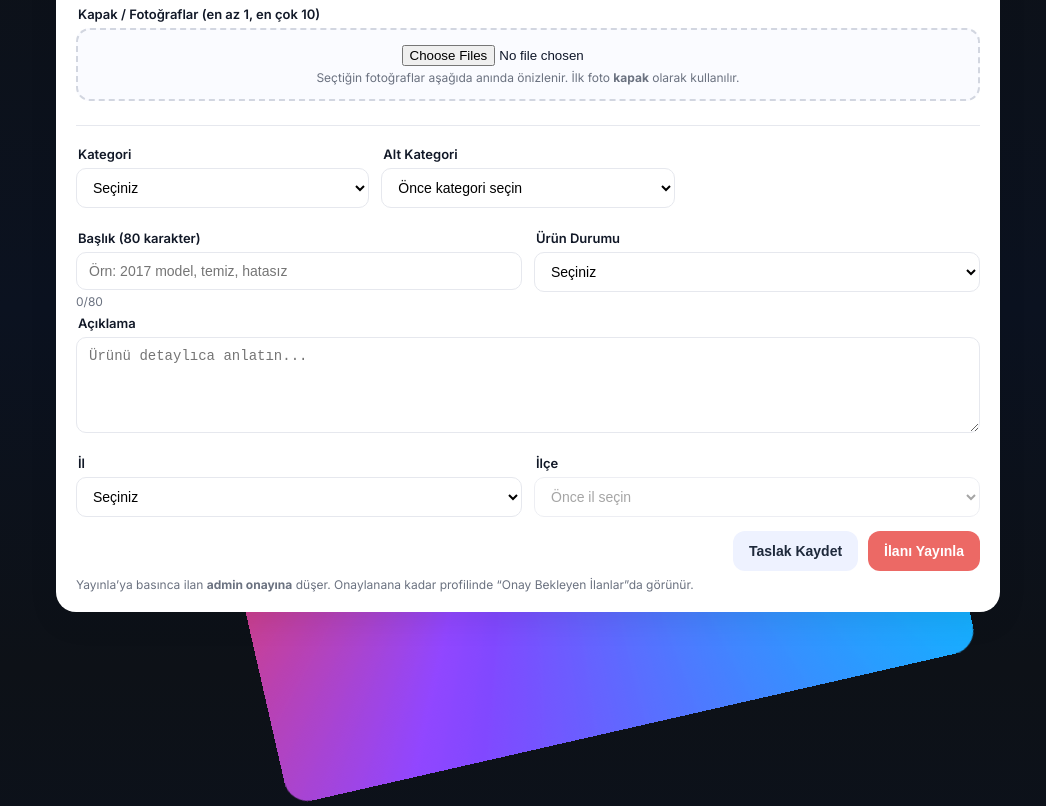
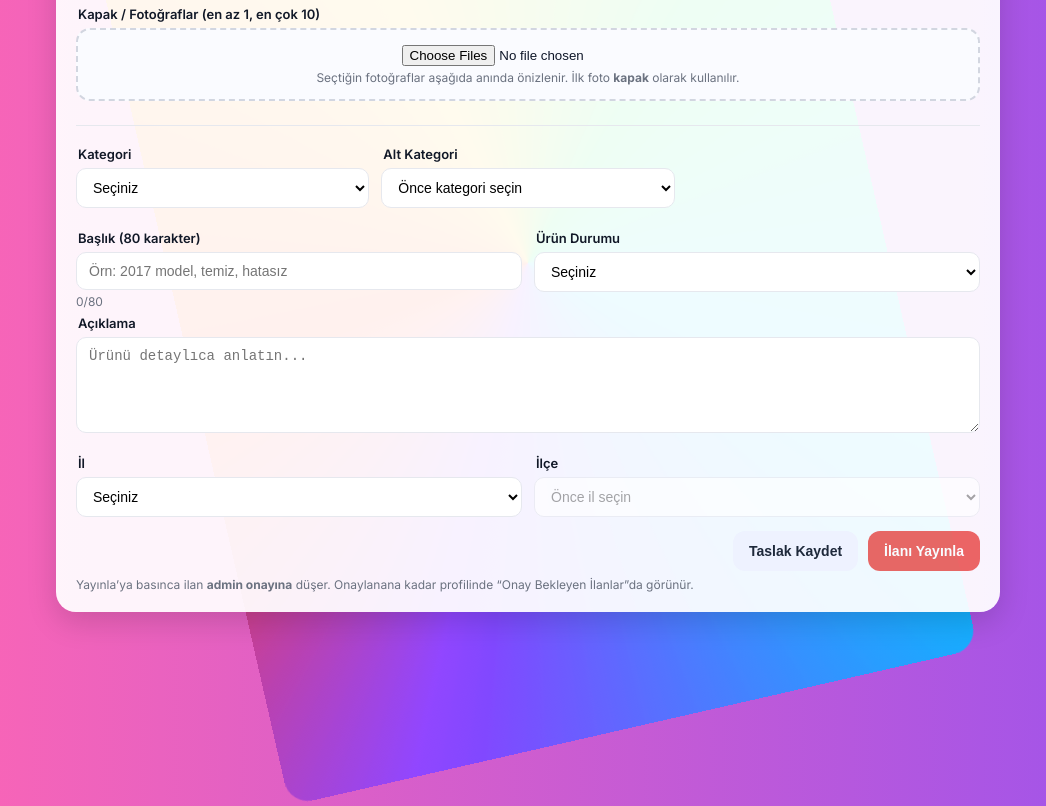
Before and after one commit to takascempericom-netizen/takas-emberi, a plain HTML site: page ilan-ver.html in a window 1280 px wide. Shown: the part 132-938 px from the top of the page, without its empty margins (112-1158 px from the left). Drawn offline with Linux system fonts and the light colour scheme.

Commit message:
style(ilan-ver): profile tarzı arka plan + sabit açık renk pano

```diff
--- a/ilan-ver.html
+++ b/ilan-ver.html
@@ -67,6 +67,12 @@
   .btn:disabled{opacity:.6; cursor:not-allowed}
 
   .hidden{display:none !important}
+/* Arka plan: profile.html tarzı renk geçişi */
+ bgCycle {0%{background-position:0% 50%;}50%{background-position:100% 50%;}100%{background-position:0% 50%;}}
+body {background: linear-gradient(270deg,#12d179,#00c4ff,#7c4dff,#ff66b3); background-size:400% 400%; animation:bgCycle 12s ease infinite; margin:0; font-family:Inter,system-ui,sans-serif;}
+
+/* Pano (form kartı): sabit açık renk */
+.card {background:#ffffffee; border-radius:20px; padding:20px; box-shadow:0 10px 30px rgba(0,0,0,.15);}
 </style>
 </head>
 <body>
```
